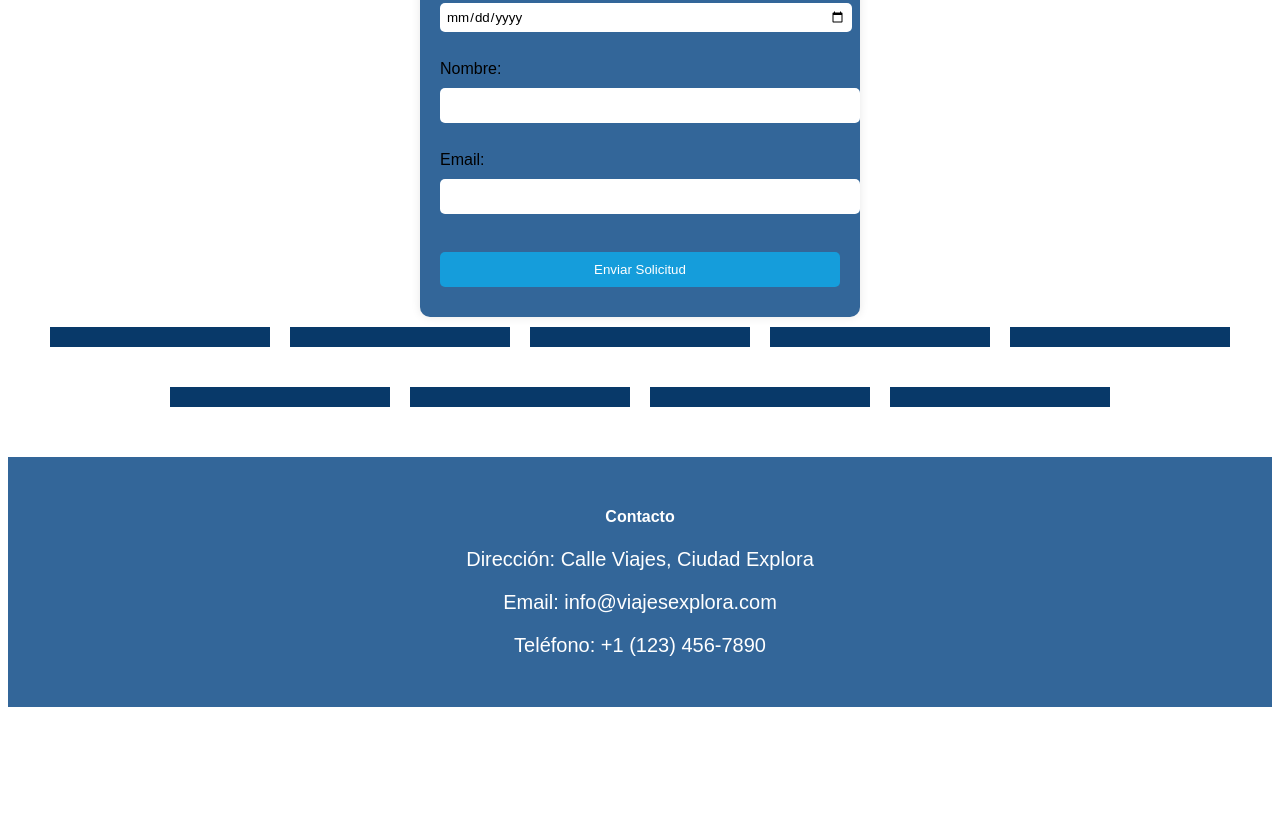
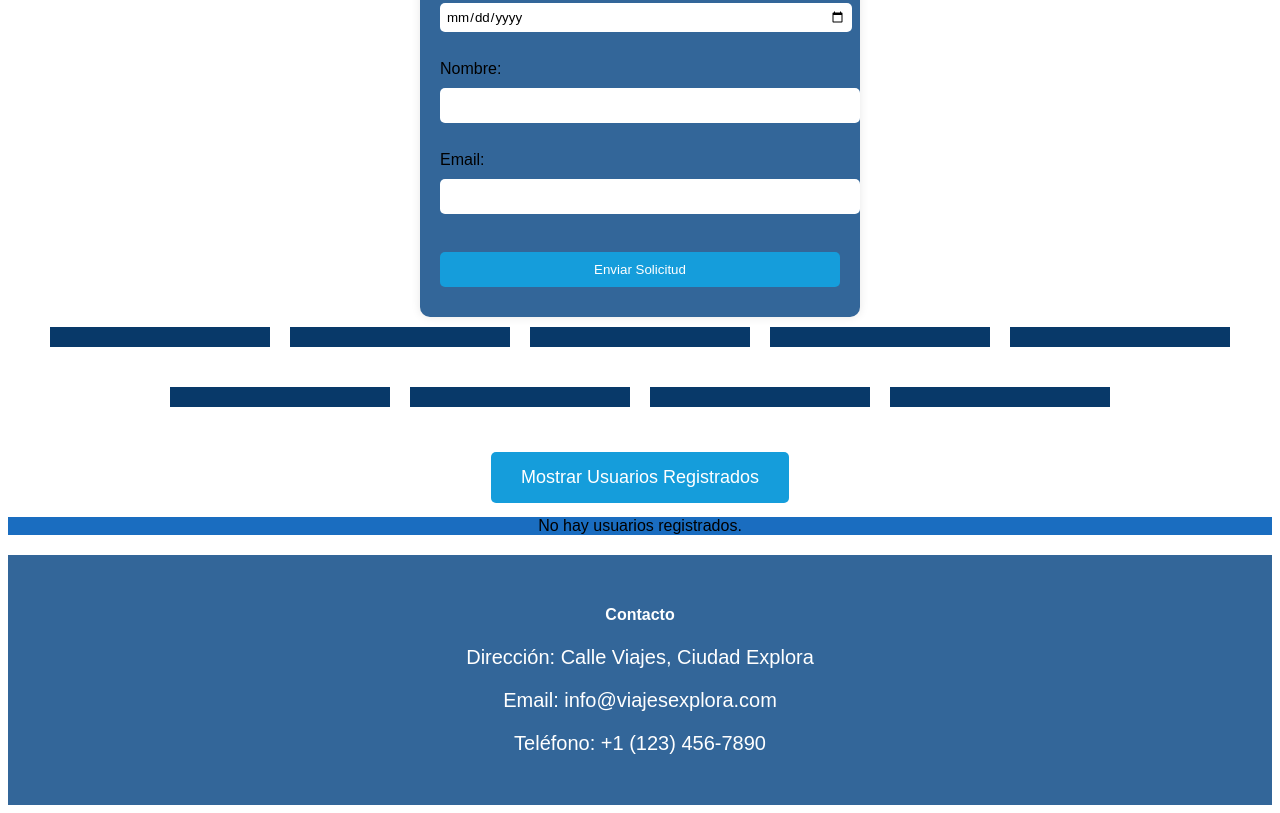
Before and after one commit to VictoriaMayobre/JavaScript2daEntrega, a plain HTML site: page index.html in a window 1280 px wide. Shown: the part 742-1555 px from the top of the page. Before the commit the page ends 1457 px from the top, so only its background shows below. Drawn offline with nearby package versions, Linux system fonts and the light colour scheme.

Commit message:
correcciones entrega 2

```diff
--- a/index.html
+++ b/index.html
@@ -74,7 +74,15 @@
 
 
    <script src="https://cdn.jsdelivr.net/npm/bootstrap@5.3.2/dist/js/bootstrap.bundle.min.js" integrity="sha384-C6RzsynM9kWDrMNeT87bh95OGNyZPhcTNXj1NW7RuBCsyN/o0jlpcV8Qyq46cDfL" crossorigin="anonymous"></script>
- </body>
+
+
+   <div id="contenedorBoton">
+    <button id="mostrarUsuariosBtn">Mostrar Usuarios Registrados</button>
+  </div>
+
+   <div id="usuariosRegistrados"> </div>
+
+  </body>
 
    <footer>
      <div class="container">
--- a/script.js
+++ b/script.js
@@ -1,11 +1,13 @@
-document.getElementById('travelForm').addEventListener('submit', function(event) {
-    event.preventDefault(); // Evitar que el formulario se envíe
+document.addEventListener('DOMContentLoaded', function() {
+  document.getElementById('travelForm').addEventListener('submit', function(event) {
+    event.preventDefault();
 
     const destination = document.getElementById('destination').value;
     const departureDate = document.getElementById('departureDate').value;
     const returnDate = document.getElementById('returnDate').value;
     const name = document.getElementById('name').value;
     const email = document.getElementById('email').value;
+
 
     if (!destination || !departureDate || !returnDate || !name || !email) {
       displayMessage('Por favor, complete todos los campos.', 'error');
@@ -20,6 +22,7 @@ document.getElementById('travelForm').addEventListener('submit', function(event)
       email: email
     };
 
+    agregarPersona(name, email);
     displayConfirmation(travelRequest);
   });
 
@@ -49,3 +52,43 @@ document.getElementById('travelForm').addEventListener('submit', function(event)
     `;
     confirmationDiv.style.display = 'block';
   }
+
+  function agregarPersona(nombre, email) {
+    const nuevaPersona = {
+      nombre: nombre,
+      email: email
+    };
+
+    let listaPersonas = obtenerPersonasDesdeLocalStorage();
+    listaPersonas.push(nuevaPersona);
+    localStorage.setItem('listaPersonas', JSON.stringify(listaPersonas));
+    console.log('Persona agregada:', nuevaPersona);
+  }
+
+  function obtenerPersonasDesdeLocalStorage() {
+    const listaPersonas = localStorage.getItem('listaPersonas');
+    return listaPersonas ? JSON.parse(listaPersonas) : [];
+  }
+
+
+  mostrarUsuariosRegistrados();
+
+
+ function mostrarUsuariosRegistrados() {
+  const listaPersonas = obtenerPersonasDesdeLocalStorage();
+  const usuariosRegistradosDiv = document.getElementById('usuariosRegistrados');
+  usuariosRegistradosDiv.innerHTML = '';
+
+  if (listaPersonas.length === 0) {
+    usuariosRegistradosDiv.textContent = 'No hay usuarios registrados.';
+  } else {
+    const listaUsuariosUl = document.createElement('ul');
+    listaPersonas.forEach(persona => {
+      const usuarioLi = document.createElement('li');
+      usuarioLi.textContent = `Nombre: ${persona.nombre}, Email: ${persona.email}`;
+      listaUsuariosUl.appendChild(usuarioLi);
+    });
+    usuariosRegistradosDiv.appendChild(listaUsuariosUl);
+  }
+}
+});
--- a/styles.css
+++ b/styles.css
@@ -37,7 +37,7 @@ body {
     justify-content: space-around;
     align-items: center;
     flex-flow: column;
-    margin: 10px; /* Ajusta el margen según tu preferencia */
+    margin: 10px;
     padding: 10px;
     width: 200px;
     transition: transform 0.3s ease;
@@ -86,7 +86,6 @@ body {
     font-size: 20px;
   }
 
-  /* Estilos para los campos de fecha de ida y vuelta */
 #departureDate,
 #returnDate {
   padding: 6px;
@@ -114,25 +113,23 @@ body {
   }
 
 
-
-
   #travelForm {
   width: 300px;
   margin: 0 auto;
   background-color: #336699;
   padding: 20px;
   border-radius: 10px;
-  box-shadow: 0 0 10px rgba(0, 0, 0, 0.1); /* Sombra */
+  box-shadow: 0 0 10px rgba(0, 0, 0, 0.1);
 }
 
-/* Estilos para las etiquetas y los inputs dentro del formulario */
+
 #travelForm label, #travelForm input, #travelForm button, #travelForm select {
   display: block;
   margin-bottom: 10px;
   width: 100%;
 }
 
-/* Estilos específicos para el botón */
+
 #travelForm button {
   background-color: #159ddb;
   color: white;
@@ -142,7 +139,7 @@ body {
   cursor: pointer;
 }
 
-/* Estilos para el texto de los input */
+
 #travelForm input[type="text"],
 #travelForm input[type="email"],
 #travelForm select {
@@ -152,9 +149,32 @@ body {
   font-family: 'Arial', sans-serif;
 }
 
-/* Estilos específicos para el formulario cuando es grande */
 @media (min-width: 768px) {
   #travelForm {
     width: 400px;
   }
 }
+
+#usuariosRegistrados{
+  background-color: #1a6dc0;
+  text-align: center;
+
+}
+
+#contenedorBoton {
+  display: flex;
+  justify-content: center;
+  align-items: center;
+  height: 80px;
+}
+
+#mostrarUsuariosBtn {
+  background-color: #159ddb;
+  color: white;
+  border: none;
+  padding: 15px 30px;
+  border-radius: 5px;
+  cursor: pointer;
+  margin: 0 auto;
+  font-size: 18px;
+}
```
